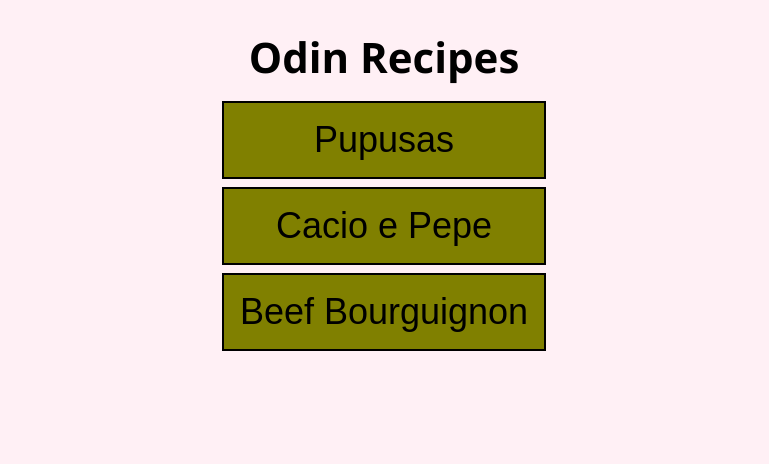
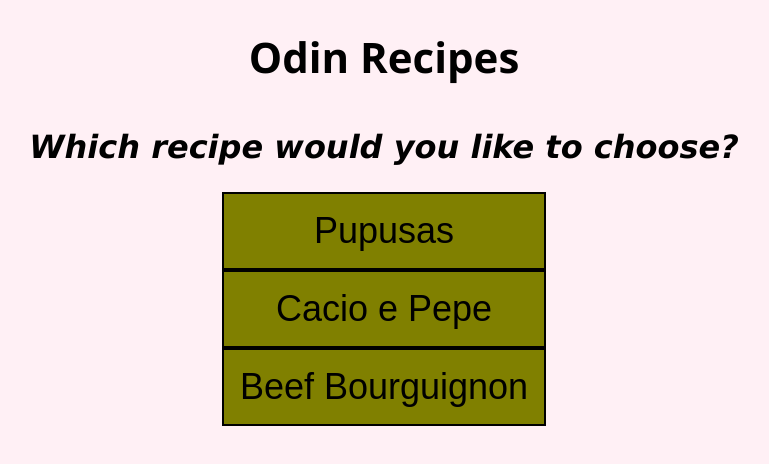
Before and after one commit to imicro415/odin-recipes, a plain HTML site: page index.html in a window 1280 px wide. Shown: the whole page, without its empty margins (256-1025 px from the left). Drawn offline with Linux system fonts and the light colour scheme.

Commit message:
Flex additions to styles
Added flexbox styles to the document in order to
practice skills with flexbox usage
Added a header above recipes and styled

```diff
--- a/CSS/styles.css
+++ b/CSS/styles.css
@@ -4,6 +4,17 @@
 	font-weight: 800;
 	text-align: center;
 	margin-bottom: 1rem;
+}
+.recipe-selection {
+	display: flex;
+	justify-content: center;
+	margin: 0 auto;
+}
+.recipe-selection > :nth-child(1){
+	font-family: 'Lucida Sans', 'Lucida Sans Regular', 'Lucida Grande', 'Lucida Sans Unicode', Geneva, Verdana, sans-serif;
+	font-size: 32px;
+	font-weight: 600;
+	font-style: italic;
 }
 .index-ul {
 	font-family: Arial, Helvetica, sans-serif;
@@ -15,18 +26,19 @@
 	padding-inline-start: 0;
 	margin: 0 auto;
 	width: fit-content;
+	display: flex;
+	flex-direction: column;
 }
 .index-ul li {
+	flex: 1 1 0;
 	padding: 1rem;
 	background-color: olive;
-	margin-bottom: 0.5rem;
 	border: 2px solid black;
 	width: 100%;
 }
 .index-ul a {
 	color:black;
 	text-decoration: none;
-	display: block;
 }
 
 .recipe-img {
--- a/index.html
+++ b/index.html
@@ -7,8 +7,9 @@
   </head>
 
   <body>
-   <div class="container" id="container">
+   <div class="main-container">
      <h1 id="index-title">Odin Recipes</h1>
+   <div class="recipe-selection"><h2>Which recipe would you like to choose?</h2></div>
       <ul class="index-ul">
         <li><a href="./recipes/pupusas.html">Pupusas</a></li>
         <li><a href="./recipes/cacioEpepe.html">Cacio e Pepe</a></li>
```
